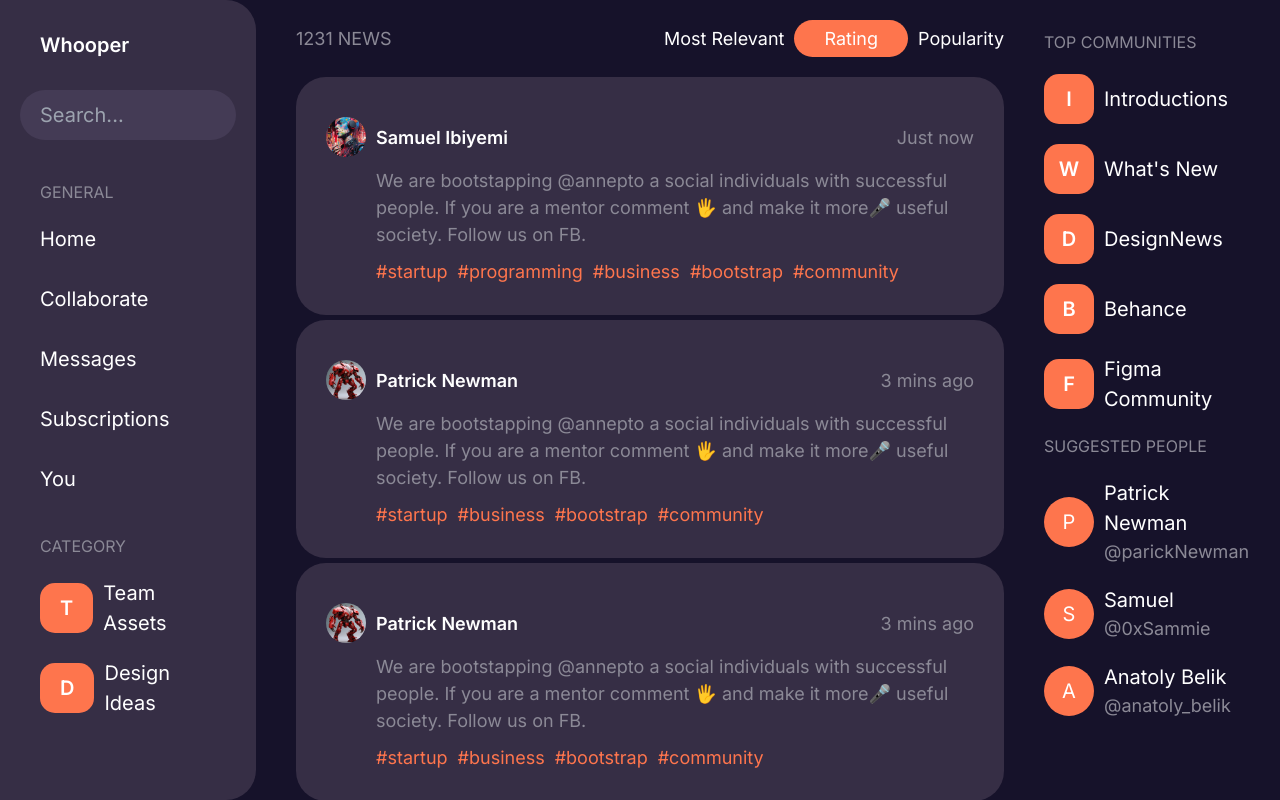
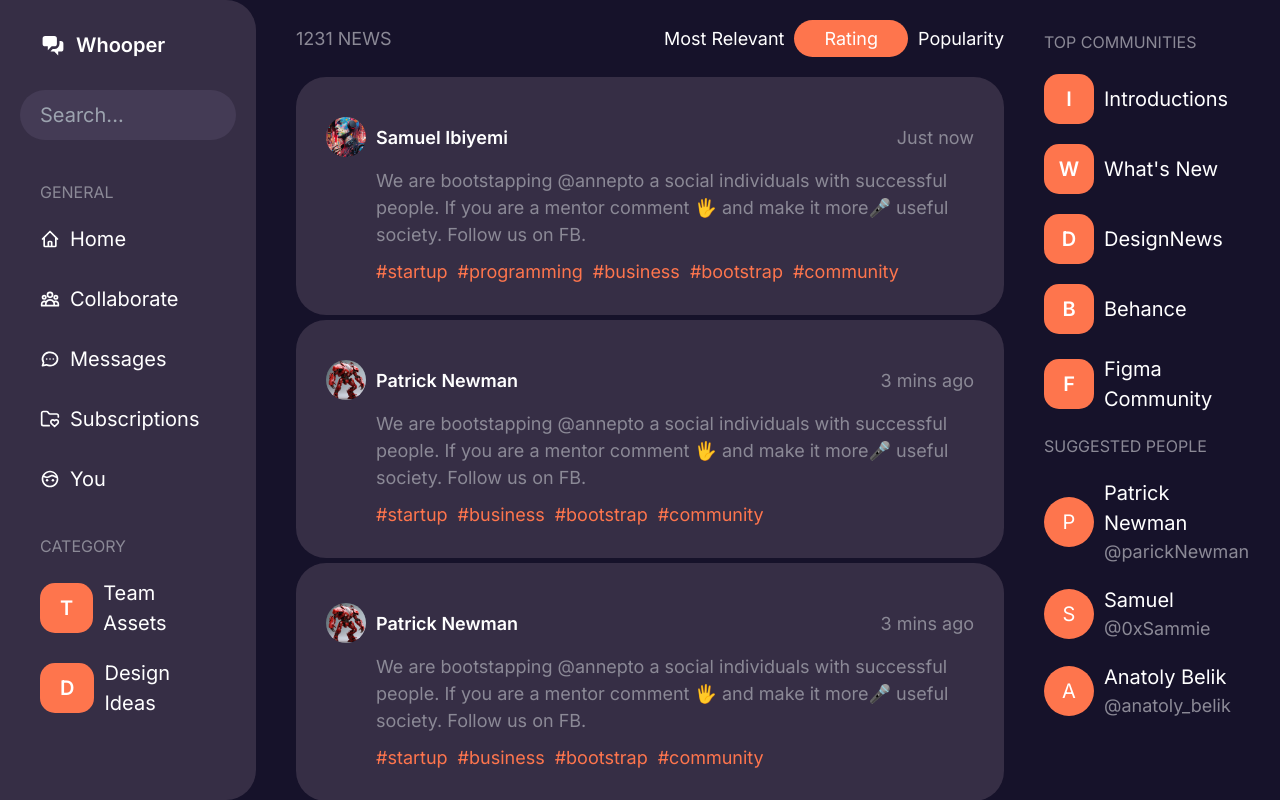
Before and after one commit to sam-dude/Whooper, a Next.js app: page / in a window 1280 px wide. Shown: the top 800 px of the page. Built offline with nearby package versions, Linux system fonts and the light colour scheme.

Commit message:
icons  added

```diff
--- a/package.json
+++ b/package.json
@@ -16,6 +16,7 @@
     "postcss": "8.4.25",
     "react": "18.2.0",
     "react-dom": "18.2.0",
+    "react-icons": "^4.10.1",
     "tailwindcss": "3.3.2"
   }
 }
--- a/src/components/LogoNdSearch/LogNdSearch.js
+++ b/src/components/LogoNdSearch/LogNdSearch.js
@@ -1,10 +1,11 @@
 import styles from './logondsearch.module.css'
+import { HiChatAlt2 } from "react-icons/hi";
 
 function LogNdSearch() {
   return (
 
     <div className={styles.logoNdSearch}>
-        <div className={styles.logo}>Whooper</div>
+        <div className={styles.logo}><div className={styles.icon}><HiChatAlt2 /></div>Whooper</div>
         <input type="text" className={styles.search} placeholder='Search...'/>
       </div>
 
--- a/src/components/LogoNdSearch/logondsearch.module.css
+++ b/src/components/LogoNdSearch/logondsearch.module.css
@@ -12,4 +12,10 @@
 .logo{
     font-weight: 600;
     padding: 30px 20px;
+    display: flex;
+    align-items: center;
+    gap: 10px;
 }
+.icon{
+    font-size: 26px;
+}
--- /dev/null
+++ b/src/components/NavLink/NavLink.tsx
@@ -0,0 +1,30 @@
+import React, { Children } from "react";
+import { useRouter } from "next/router";
+import cx from "classnames";
+import Link, { LinkProps } from "next/link";
+
+type NavLinkProps = React.PropsWithChildren<LinkProps> & {
+  activeClassName?: string;
+};
+
+export const NavLink = ({
+  children,
+  activeClassName = "active",
+  ...props
+}: NavLinkProps) => {
+  const { asPath } = useRouter();
+  const child = Children.only(children) as React.ReactElement;
+  const childClassName = child.props.className || "";
+
+  const isActive = asPath === props.href || asPath === props.as;
+
+  const className = cx(childClassName, { [activeClassName]: isActive });
+
+  return (
+    <Link {...props}>
+      {React.cloneElement(child, {
+        className: className || null
+      })}
+    </Link>
+  );
+};
--- a/src/components/Navbar/Navbar.js
+++ b/src/components/Navbar/Navbar.js
@@ -1,13 +1,17 @@
 import LogNdSearch from '../LogoNdSearch/LogNdSearch';
 import styles from './navbar.module.css'
+import { HiOutlineHome, HiOutlineUserGroup } from "react-icons/hi";
+import {TbMessageCircle} from "react-icons/tb"
+import {BiFace} from 'react-icons/bi'
+import {LuFolderHeart} from 'react-icons/lu'
 
 function Navbar() {
   const navs = [
-    {id: 1, name: 'Home', url: '/'},
-    {id: 2, name: 'Collaborate', url: '#'},
-    {id: 3, name: 'Messages', url: '#', num: 2},
-    {id: 4, name: 'Subscriptions', url: '/subsciptions'},
-    {id: 5, name: 'You', url: '#'},
+    {id: 1, name: 'Home', url: '/', icon: <HiOutlineHome/>},
+    {id: 2, name: 'Collaborate', url: '#', icon: <HiOutlineUserGroup />},
+    {id: 3, name: 'Messages', url: '#', num: 2, icon: <TbMessageCircle />},
+    {id: 4, name: 'Subscriptions', url: '/subsciptions', icon: <LuFolderHeart/>},
+    {id: 5, name: 'You', url: '#', icon: <BiFace/>},
   ];
 
   const cat = [
@@ -24,7 +28,7 @@
           <nav className={styles.navlinks}>
             {
               navs.map(nav => (
-                <a href={nav.url} key={nav.id} className={styles.nav }>{nav.name}</a>
+                <a href={nav.url} key={nav.id} className={styles.nav }><div className={styles.icon}>{nav.icon}</div>{nav.name}</a>
               ))
             }
           </nav>
--- a/src/components/Whoops/whoops.module.css
+++ b/src/components/Whoops/whoops.module.css
@@ -2,6 +2,9 @@
     display: flex;
     gap: 5px;
     flex-direction: column;
+    height: calc(100vh - 73px);
+    overflow-y: scroll;
+    padding-bottom: 30px;
 }
 .whoop{
     background-color: #362E45;
```
Also changed, not shown: 1 other file (tests, documents, lock files or other folders).
